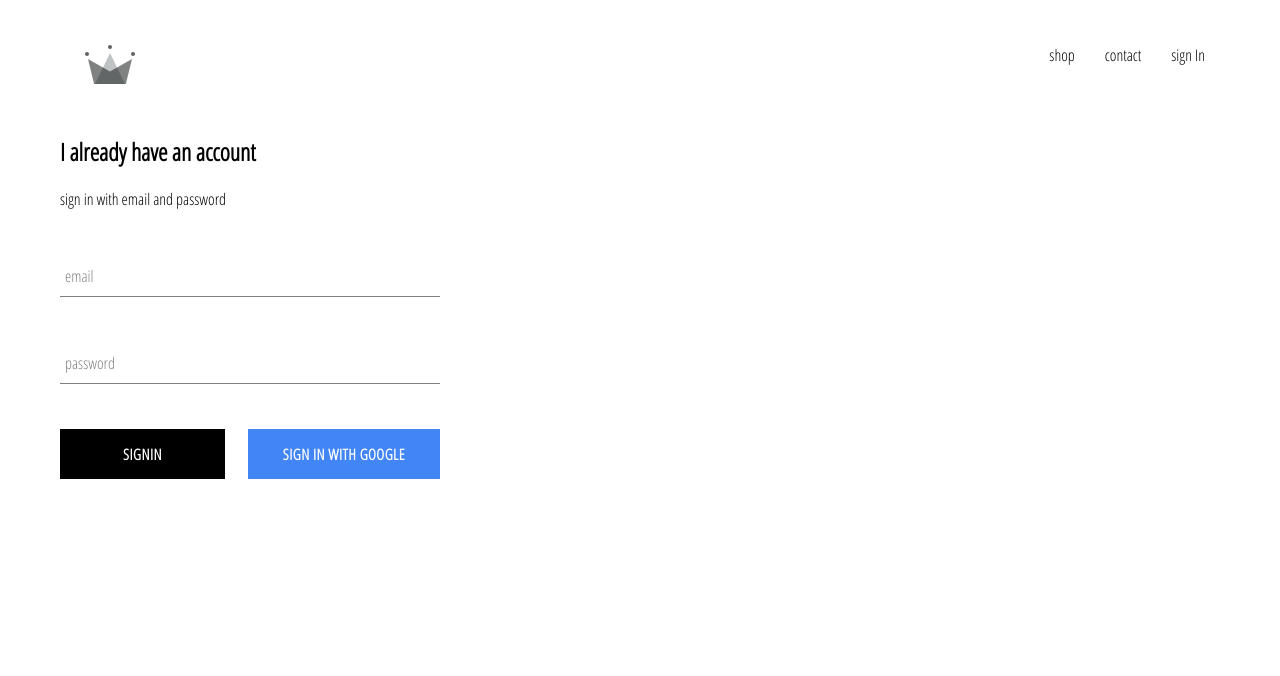
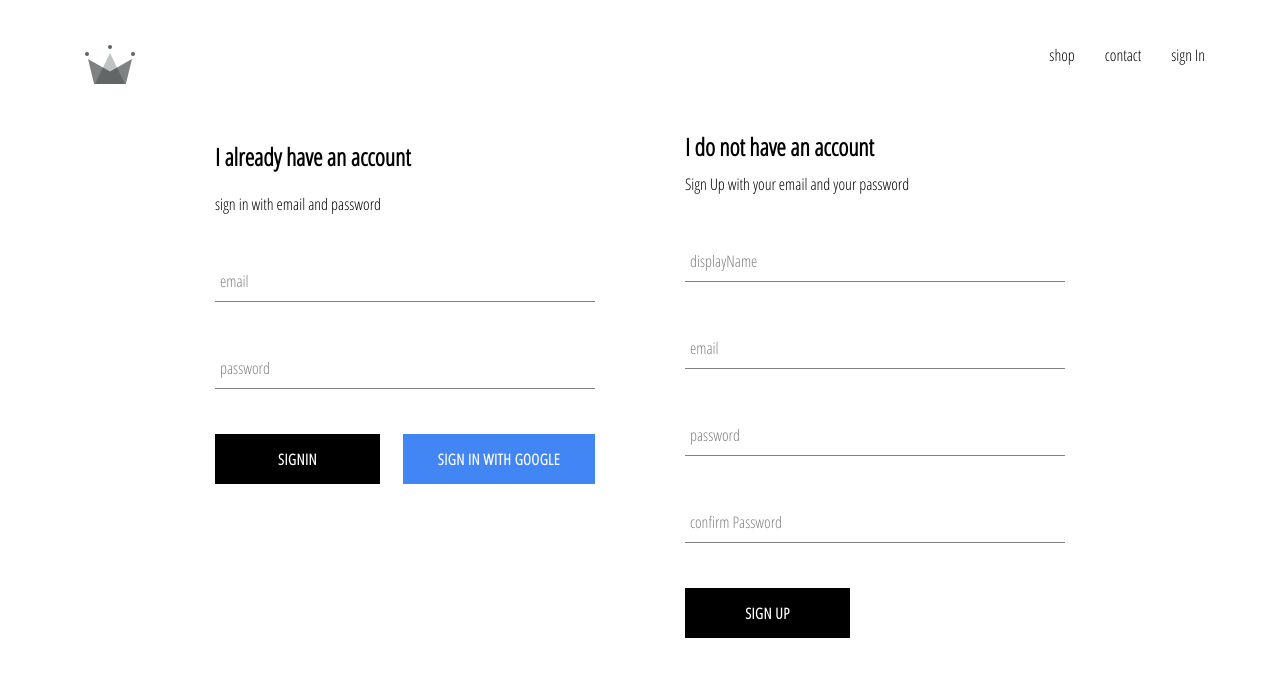
Before and after one commit to thiammohamed2512/crwn-clothing, a React (Create React App) app: page /signin in a window 1280 px wide. Shown: the top 676 px of the page. Built offline with nearby package versions, Linux system fonts and the light colour scheme; no server answers.

Commit message:
implemented firebase utils, included ability to store authenticated users into our fireStore database

```diff
--- a/src/App.js
+++ b/src/App.js
@@ -5,7 +5,7 @@
 import { Switch, Route } from 'react-router-dom';
 import Header from './components/header/header.component';
 import SignInSignUp from '../src/pages/sign-in-and-sign-up/sign-in-and-sign-up.component'
-import { auth } from './firebase/firebase.utils';
+import { auth, CreateUserProfileDocument} from './firebase/firebase.utils';
 
  class App extends Component {
    constructor(){
@@ -16,11 +16,26 @@
      }
    }
    unSuscribeFromAuth = null;
+
    componentDidMount = () => {
-     auth.onAuthStateChanged( user => {
-      this.setState({ currrentUser : user})
-      console.log(user);
-      });
+    this.unSuscribeFromAuth = auth.onAuthStateChanged(async userAuth => {
+
+     if(userAuth) {
+       const userRef = await CreateUserProfileDocument(userAuth);
+       console.log(userRef,'5ioshv');
+
+       userRef.onSnapshot(snapShot => {
+          this.setState({
+            currrentUser: {
+              id: snapShot.id,
+              ...snapShot.data()
+            }
+          });
+       });
+       console.log(this.state, 'mon state');
+     }
+         this.setState({currrentUser: userAuth});
+    })
   }
   componentWillUnmount  = () => {
     this.unSuscribeFromAuth();
--- a/src/components/sign-in/signIn.component.js
+++ b/src/components/sign-in/signIn.component.js
@@ -15,10 +15,8 @@
      handleSubmit = (e) => {
         e.preventDefault();
         this.setState({password: '', email: ''})
-        //  console.log(this.state);
      }
      handleChange = (e) => {
-
          this.setState( { [e.target.name] : e.target.value } )
      }
     render() {
--- /dev/null
+++ b/src/components/sign-up/sign-up.component.js
@@ -0,0 +1,93 @@
+import React, { Component } from 'react';
+import { auth, CreateUserProfileDocument} from '../../firebase/firebase.utils'
+import CustomButton from '../custom-button/custom-buttom.component'
+import FormInput from '../form-input/form-input.component'
+import './sign-up.styles.scss'
+
+class SignUp extends Component {
+    constructor(props){
+        super(props);
+
+        this.state = {
+            password: '',
+            confirmPassword: '',
+            email: '',
+            displayName: ''
+        }
+    }
+    handleSubmit = async e => {
+        e.preventDefault();
+        const { password, confirmPassword, email, displayName} = this.state;
+
+        if(password !== confirmPassword) {
+            alert('passwords dont match');
+            return;
+        }
+        try {
+            const {user} = await auth.createUserWithEmailAndPassword(
+                email,
+                password
+            );
+              await CreateUserProfileDocument(user, {displayName});
+                this.setState({
+                    password: '',
+                    confirmPassword: '',
+                    email: '',
+                    displayName: ''
+                })
+            } catch(error){
+              console.error(error);
+        };
+    }
+    handleChange = e => {
+        const {name,  value} = e.target;
+        this.setState({ [name]: value})
+    }
+    render() {
+        //  const { password, confirmPassword, email, displayName} = this.state;
+        return (
+            <div className="sign-up">
+
+                <h2 className="title"> I do not have an account </h2>
+                <span> Sign Up with your email and your password </span>
+
+                <form className="sign-up-form" onSubmit={this.handleSubmit}>
+                    <FormInput className="form-input"
+                        type='text'
+                        name="displayName"
+                        value={this.state.displayName}
+                        label='displayName'
+                        onChange={this.handleChange}
+                    />
+
+                    <FormInput className="form-input"
+                        type='email'
+                        name="email"
+                        value={this.state.email}
+                        label='email'
+                        onChange={this.handleChange}
+                    />
+
+                    <FormInput className="form-input"
+                        type='password'
+                        name="password"
+                        value={this.state.password}
+                        label='password'
+                        onChange={this.handleChange}
+                    />
+
+                    <FormInput className="form-input"
+                        type='password'
+                        name="confirmPassword"
+                        value={this.state.confirmPassword}
+                        label='confirm Password'
+                        onChange={this.handleChange}
+                    />
+
+                    <CustomButton type="submit"> Sign Up</CustomButton>
+                </form>
+            </div>
+        )
+    }
+}
+export default SignUp;
--- /dev/null
+++ b/src/components/sign-up/sign-up.styles.scss
@@ -0,0 +1,8 @@
+.sign-up{
+    display: flex;
+    flex-direction: column;
+    width: 380px;
+    .title{
+        margin: 10px 0;
+    }
+}
--- a/src/firebase/firebase.utils.js
+++ b/src/firebase/firebase.utils.js
@@ -12,12 +12,39 @@
     appId: "1:31669809050:web:b006779b0ea7e6afd01423",
     measurementId: "G-CLDV50ZKXD"
   };
+  export const CreateUserProfileDocument = async (userAuth, additionalData) => {
+    console.log(userAuth, 'auth moi')
+    if(!userAuth)  return;
+    // console.log( 'auth');
+
+    const userRef = firestore.doc('/users/128fshadu')
+    const snapShot = await userRef.get();
+    console.log(snapShot, 'snapShot');
+
+    if (!snapShot.exists) {
+
+      const {displayName, email} = userAuth;
+      const createdAt = new Date();
+
+      try {
+        await userRef.set({
+          displayName,
+          email,
+          createdAt,
+          ...additionalData
+        })
+      } catch (error) {
+        console.log('error creating user', error);
+      }
+    }
+    console.log(userRef,'userRef');
+
+    return userRef;
+  }
 
   firebase.initializeApp(config);
-
   export const auth = firebase.auth();
   export const firestore = firebase.firestore();
-
   export const provider = new firebase.auth.GoogleAuthProvider();
   provider.setCustomParameters({ prompt: 'select_account'});
 
--- a/src/pages/sign-in-and-sign-up/sign-in-and-sign-up.component.js
+++ b/src/pages/sign-in-and-sign-up/sign-in-and-sign-up.component.js
@@ -1,10 +1,12 @@
 import React from 'react'
 import './sign-in-and-sign-up.styles.scss'
 import SignIn from '../../components/sign-in/signIn.component'
+import SignUp from '../../components/sign-up/sign-up.component';
 
 const SignInSignUp = () => (
-    <div>
+    <div className="sign-in-and-sign-up">
       <SignIn />
+      <SignUp />
     </div>
 )
 export default SignInSignUp;
--- a/src/pages/sign-in-and-sign-up/sign-in-and-sign-up.styles.scss
+++ b/src/pages/sign-in-and-sign-up/sign-in-and-sign-up.styles.scss
@@ -0,0 +1,6 @@
+.sign-in-and-sign-up {
+    width: 850px;
+    display: flex;
+    justify-content: space-between;
+    margin: 30px auto;
+  }
```
